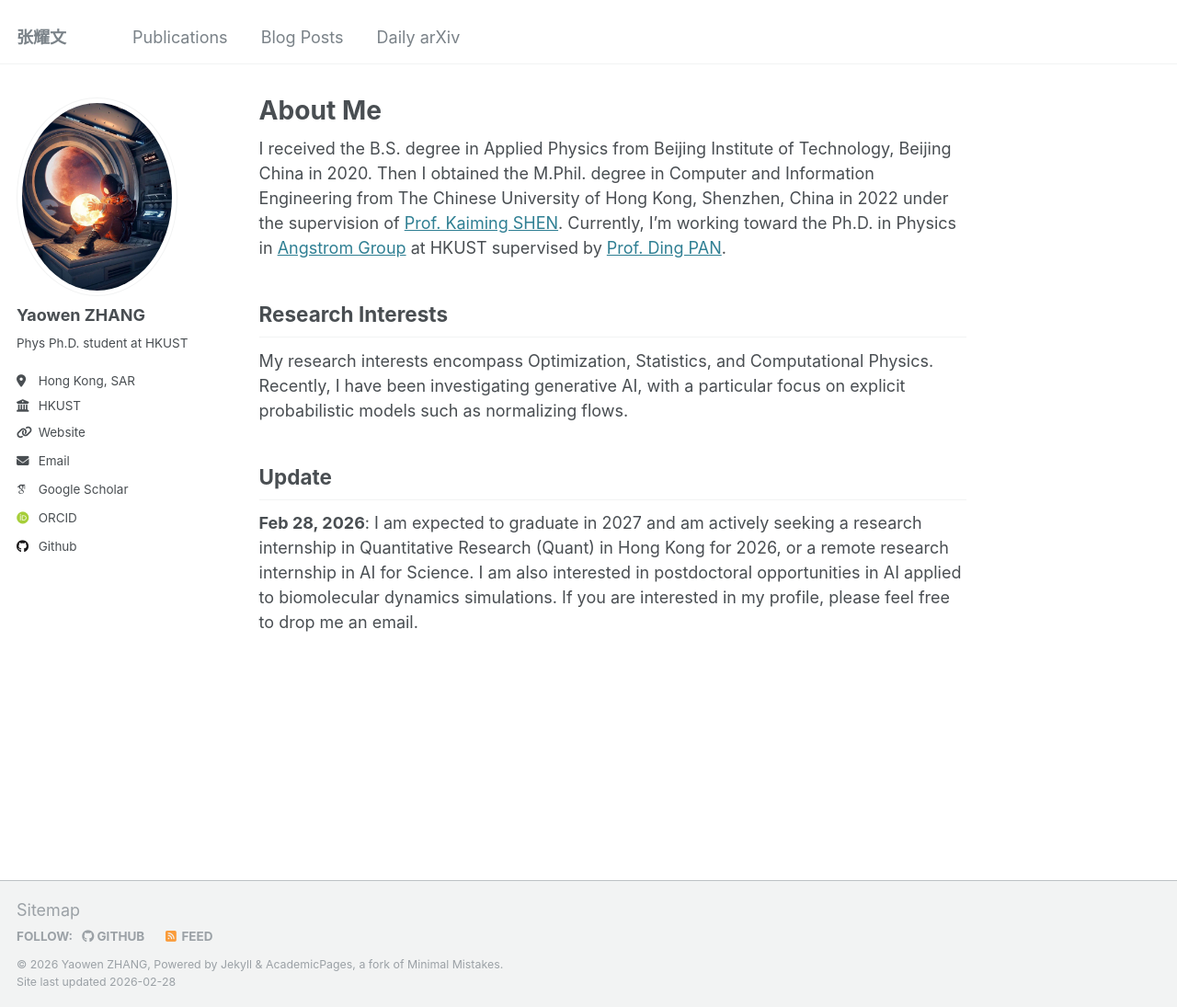
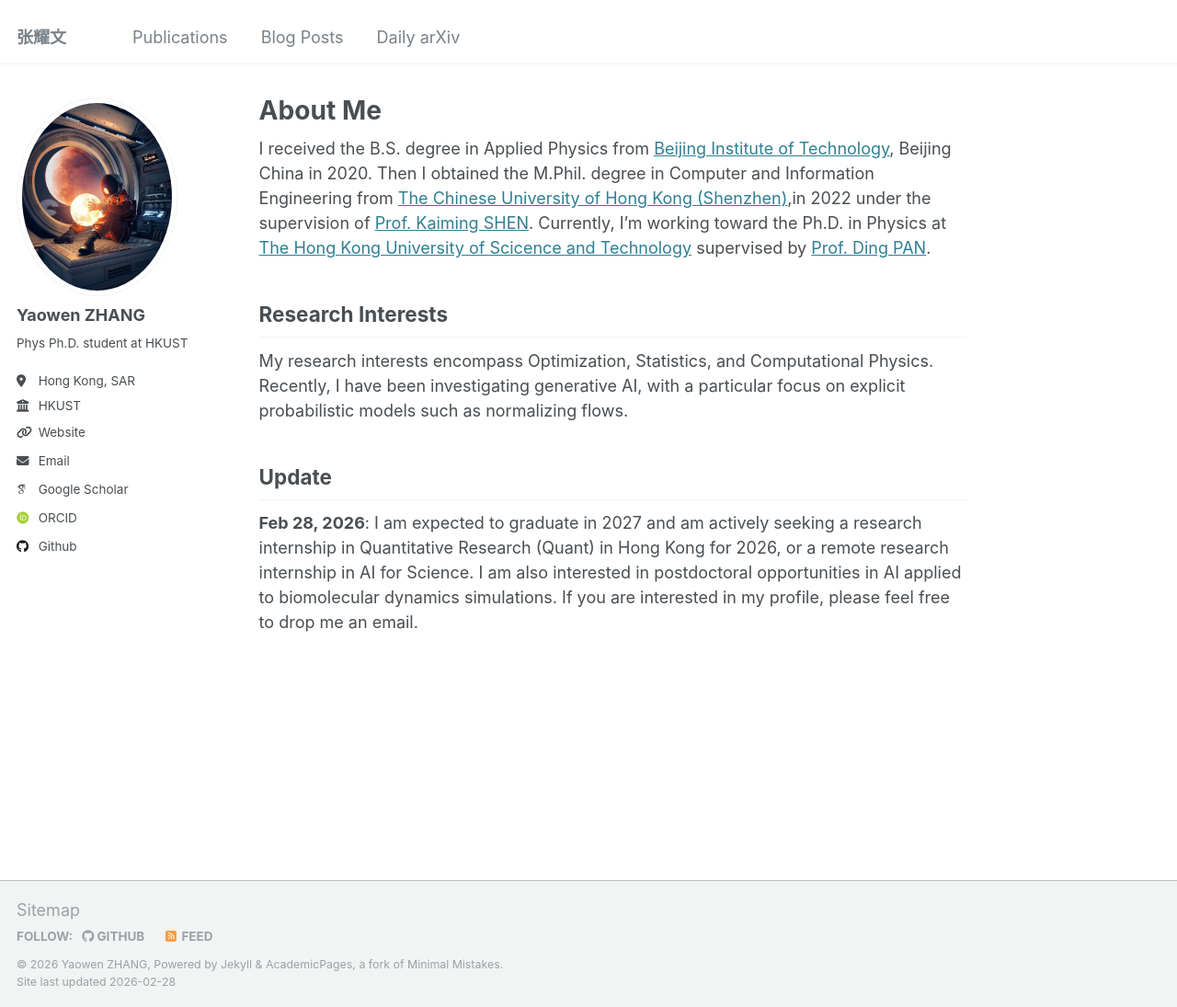
Before and after one commit to phyzyw/phyzyw.github.io, a Jekyll site: the page built from _pages/about.md, in a window 1280 px wide and 1095 px high. Shown: the whole window at 92% size. Built offline with Jekyll 4.4.1, drawn with Linux system fonts in a browser that asks for light colours; some web fonts are replaced; a script that is not in the unit is left out.

Commit message:
Revise about page with updated education details
Updated educational background with hyperlinks and corrected institution names.

```diff
--- a/_pages/about.md
+++ b/_pages/about.md
@@ -7,7 +7,7 @@ redirect_from:
   - /about.html
 ---
 
-I received the B.S. degree in Applied Physics from Beijing Institute of Technology, Beijing China in 2020. Then I obtained the M.Phil. degree in Computer and Information Engineering from The Chinese University of Hong Kong, Shenzhen, China in 2022 under the supervision of [Prof. Kaiming SHEN](https://kaimingshen.github.io/index.html). Currently, I'm working toward the Ph.D. in Physics in [Angstrom Group](https://angstrom.ust.hk/) at HKUST supervised by [Prof. Ding PAN](https://physics.ust.hk/eng/people_detail.php?pplcat=1&id=346).
+I received the B.S. degree in Applied Physics from [Beijing Institute of Technology](https://english.bit.edu.cn/), Beijing China in 2020. Then I obtained the M.Phil. degree in Computer and Information Engineering from [The Chinese University of Hong Kong (Shenzhen)](https://www.cuhk.edu.cn/en),in 2022 under the supervision of [Prof. Kaiming SHEN](https://kaimingshen.github.io/index.html). Currently, I'm working toward the Ph.D. in Physics at [The Hong Kong University of Scicence and Technology](https://hkust.edu.hk/) supervised by [Prof. Ding PAN](https://facultyprofiles.hkust.edu.hk/profiles.php?profile=ding-pan-dingpan).
 
 ## Research Interests
 My research interests encompass Optimization, Statistics, and Computational Physics. Recently, I have been investigating generative AI, with a particular focus on explicit probabilistic models such as normalizing flows.
```
